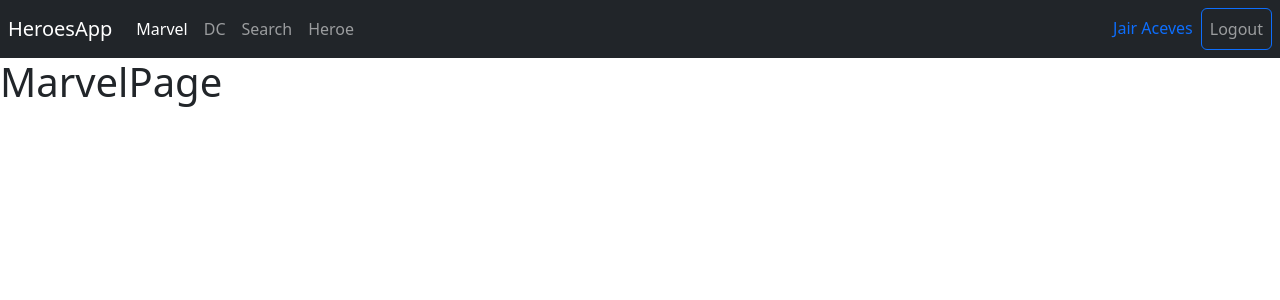
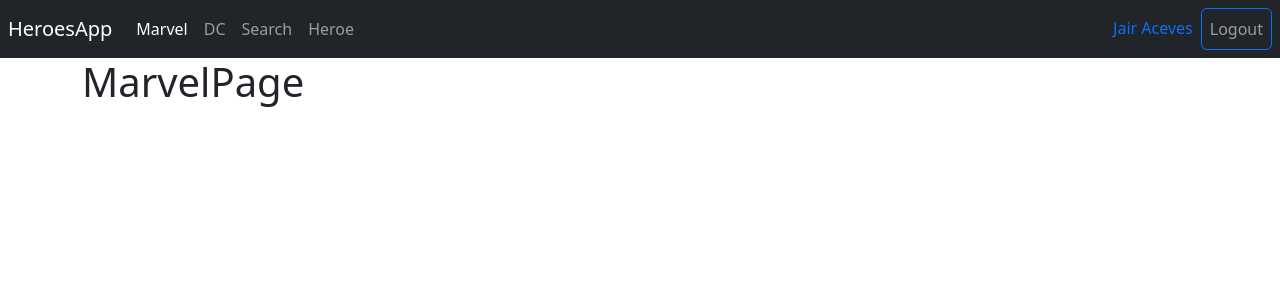
Before and after one commit to Jair-vet/Heroes-App-react, a React (Vite) app: page /marvel in a window 1280 px wide. Shown: the top 300 px of the page. Built offline with nearby package versions, Linux system fonts and the light colour scheme.

Commit message:
definimos como navegar con el Logout implementado

```diff
--- /dev/null
+++ b/src/heroes/routes/HeroRoutes.jsx
@@ -0,0 +1,26 @@
+import { Navigate, Route, Routes } from "react-router-dom"
+import { Navbar } from "../../ui/"
+import { DcPage, HeroPage, MarvelPage, SearchPage } from "../pages"
+
+export const HeroRoutes = () => {
+  return (
+    <>
+        <Navbar />
+
+        <div className="container">
+            <Routes>
+
+                <Route path="marvel" element={<MarvelPage />} />
+                <Route path="dc" element={ <DcPage />} />
+                <Route path="search" element={ <SearchPage />} />
+                <Route path="hero" element={ <HeroPage />} />
+
+                <Route path="/" element={ <Navigate to="/marvel" />} />
+            </Routes>
+        </div>
+
+    </>
+
+
+  )
+}
--- a/src/router/AppRouter.jsx
+++ b/src/router/AppRouter.jsx
@@ -1,28 +1,20 @@
-import { Navigate, Route, Routes } from 'react-router-dom';
+import { Route, Routes } from 'react-router-dom';
 
 import { LoginPage } from '../auth';
-import { MarvelPage, DcPage, SearchPage } from '../heroes';
-import { Navbar } from '../ui/components/Navbar';
-
-
+import { SearchPage, HeroRoutes } from '../heroes';
 
 
 export const AppRouter = () => {
   return (
     <>
-        <Navbar />
 
-        <Routes>
+         <Routes>
 
-            <Route path="marvel" element={<MarvelPage />} />
-            <Route path="dc" element={ <DcPage />} />
-            <Route path="search" element={ <SearchPage />} />
+          <Route path='login' element={ <LoginPage /> } />
 
-            <Route path="login" element={ <LoginPage />} />
+          <Route path='/*' element={ <HeroRoutes /> } />
 
-            <Route path="/" element={ <Navigate to="/marvel" />} />
-        </Routes>
-
+         </Routes>
     </>
   )
 }
```
